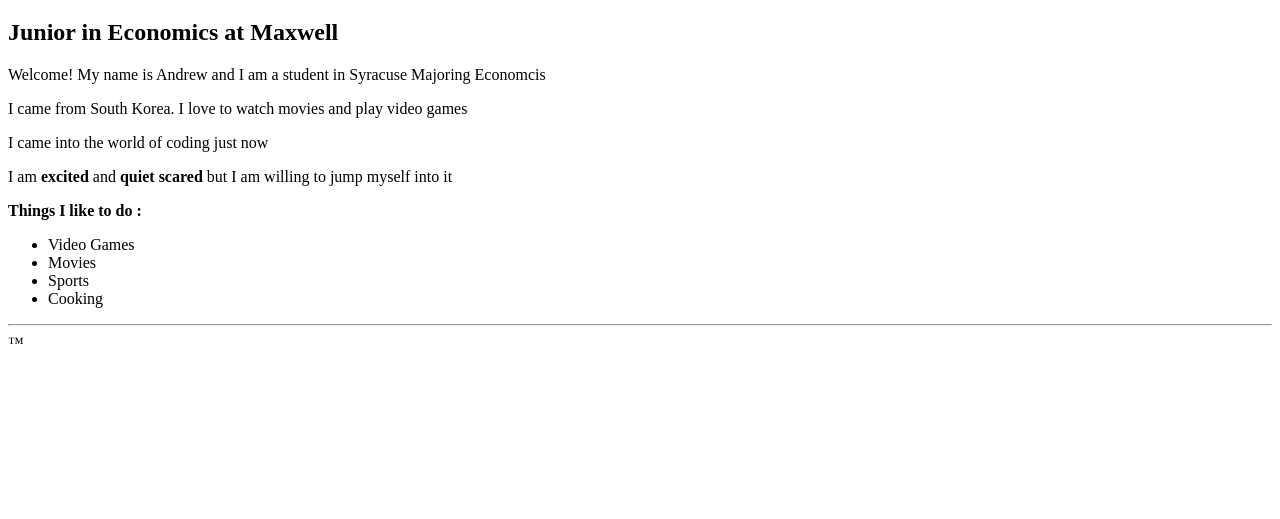
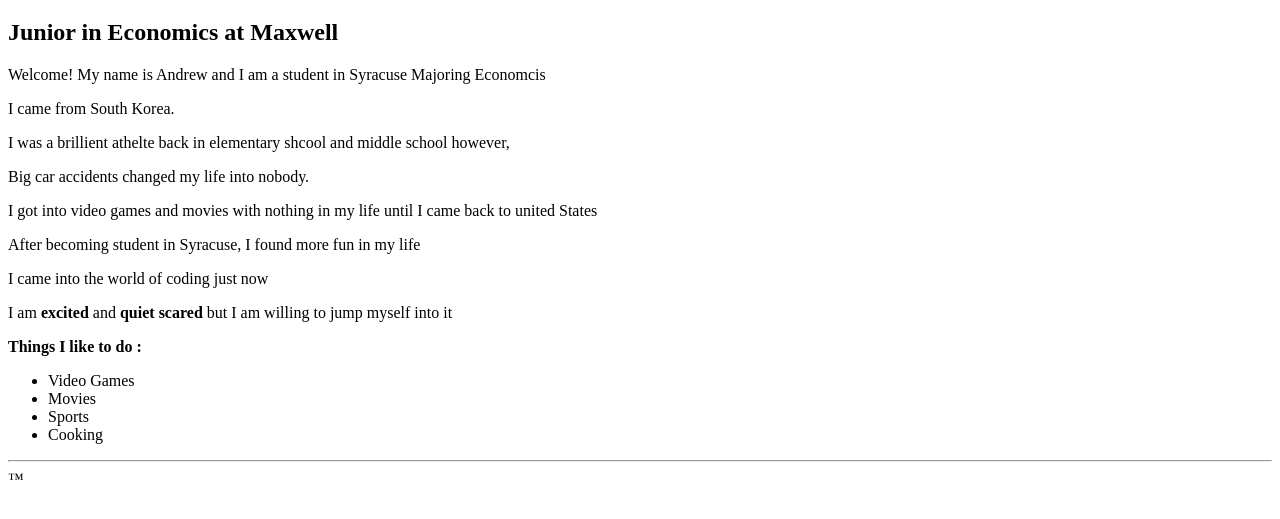
Before and after one commit to akim63-su/ist263, a plain HTML site: page lab02/kim-bio.html in a window 1280 px wide. Shown: the part 61-580 px from the top of the page. Drawn offline with Linux system fonts and the light colour scheme.

Commit message:
Update on lab02

```diff
--- a/lab02/kim-bio.html
+++ b/lab02/kim-bio.html
@@ -9,7 +9,11 @@
         <h1>Andrew Kim</h1>
         <h2>Junior in Economics at Maxwell</h2>
         <p>Welcome! My name is Andrew and I am a student in Syracuse Majoring Economcis</p>
-        <p>I came from South Korea. I love to watch movies and play video games</p>
+        <p>I came from South Korea.</p>
+        <p>I was a brillient athelte back in elementary shcool and middle school however,</p>
+        <p>Big car accidents changed my life into nobody.</p>
+        <p>I got into video games and movies with nothing in my life until I came back to united States</p>
+        <p>After becoming student in Syracuse, I found more fun in my life</p>
         <p>I came into the world of coding just now</p>
         <p>I am <strong> excited </strong> and <strong> quiet scared </strong> but I am willing to jump myself into it</p>
 
```
